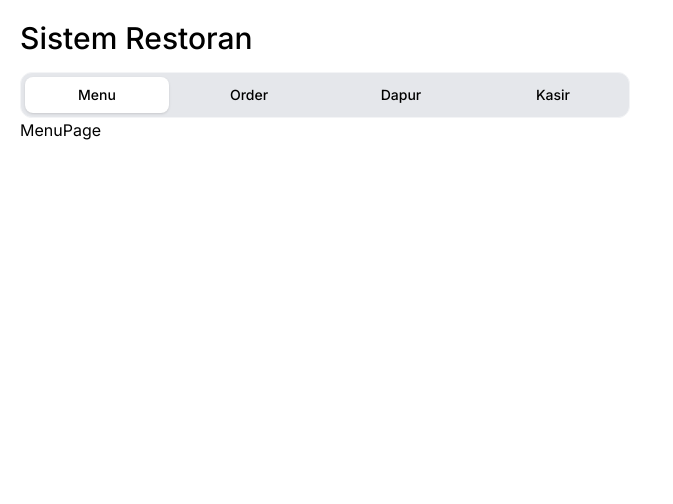
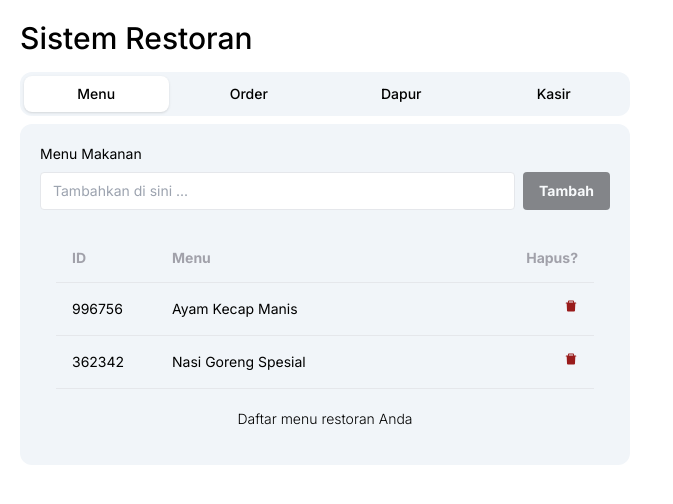
Before and after one commit to linggamdj/ambisius-lab-assignment, a Next.js app: page /menu in a window 1280 px wide. Shown: the top 504 px of the page, without its empty margins (0-673 px from the left). Built offline with nearby package versions, Linux system fonts and the light colour scheme.

Commit message:
feat: menu section

```diff
--- a/app/components/Navbar/Navbar.tsx
+++ b/app/components/Navbar/Navbar.tsx
@@ -8,14 +8,14 @@ const Navbar = () => {
 
   return (
     <>
-      <div className="overflow-hidden rounded-xl border border-gray-100 bg-gray-200 p-1">
+      <div className="overflow-hidden rounded-xl bg-slate-100 p-1 mb-2">
         <ul className="flex items-center gap-2 text-sm font-medium">
           <li className="flex-1">
             <Link
               href="/menu"
               className={`${
                 path === "/menu" ? "bg-white shadow" : ""
-              } flex items-center justify-center gap-2 rounded-lg px-3 py-2 hover:bg-white hover:text-gray-700`}
+              } flex items-center justify-center gap-2 rounded-lg px-3 py-2`}
             >
               Menu
             </Link>
@@ -25,7 +25,7 @@ const Navbar = () => {
               href="/order"
               className={`${
                 path === "/order" ? "bg-white shadow" : ""
-              } flex items-center justify-center gap-2 rounded-lg px-3 py-2 hover:bg-white hover:text-gray-700`}
+              } flex items-center justify-center gap-2 rounded-lg px-3 py-2`}
             >
               Order
             </Link>
@@ -35,7 +35,7 @@ const Navbar = () => {
               href="/dapur"
               className={`${
                 path === "/dapur" ? "bg-white shadow" : ""
-              } flex items-center justify-center gap-2 rounded-lg px-3 py-2 hover:bg-white hover:text-gray-700`}
+              } flex items-center justify-center gap-2 rounded-lg px-3 py-2`}
             >
               Dapur
             </Link>
@@ -45,7 +45,7 @@ const Navbar = () => {
               href="/kasir"
               className={`${
                 path === "/kasir" ? "bg-white shadow" : ""
-              } flex items-center justify-center gap-2 rounded-lg px-3 py-2 hover:bg-white hover:text-gray-700`}
+              } flex items-center justify-center gap-2 rounded-lg px-3 py-2`}
             >
               Kasir
             </Link>
--- a/app/menu/page.tsx
+++ b/app/menu/page.tsx
@@ -1,7 +1,108 @@
-import React from "react";
+"use client";
+
+import React, { useState, useEffect } from "react";
+import { AiFillDelete } from "react-icons/ai";
 
 const MenuPage = () => {
-  return <div>MenuPage</div>;
+  const [menus, setMenus] = useState<any>(null);
+  const [menu, setMenu] = useState<string>("");
+  const [loading, setLoading] = useState<Boolean>(false);
+
+  useEffect(() => {
+    setLoading(true);
+
+    let local: any = localStorage.getItem("menus");
+
+    if (local === null) {
+      localStorage.setItem(
+        "menus",
+        `[{"id":"996756","name":"Ayam Kecap Manis"},{"id":"362342","name":"Nasi Goreng Spesial"}]`
+      );
+      local = localStorage.getItem("menus");
+    }
+
+    setMenus(JSON.parse(local));
+
+    setLoading(false);
+  }, []);
+
+  const addHandler: any = () => {
+    menus.push({
+      id: Math.floor(100000 + Math.random() * 900000).toString(),
+      name: menu,
+    });
+
+    localStorage.setItem("menus", JSON.stringify(menus));
+    setMenus(menus);
+    setMenu("");
+  };
+
+  const deleteHandler: any = (id: string) => {
+    const filtered = menus.filter((menu: any) => menu.id !== id);
+
+    localStorage.setItem("menus", JSON.stringify(filtered));
+    setMenus(filtered);
+  };
+
+  return (
+    <section className="menu">
+      <div className="h-auto p-5 rounded-xl bg-slate-100 text-sm">
+        <p>Menu Makanan</p>
+        <div className="flex my-2">
+          <input
+            value={menu}
+            onChange={(e) => {
+              setMenu(e.target.value);
+            }}
+            className="border rounded w-full py-2 px-3 focus:outline-none"
+            type="text"
+            name="menu"
+            placeholder="Tambahkan di sini ..."
+          />
+          <button
+            onClick={addHandler}
+            className="ml-2 bg-zinc-900 hover:bg-zinc-700 text-white font-bold py-2 px-4 rounded disabled:opacity-50"
+            disabled={!menu}
+          >
+            Tambah
+          </button>
+        </div>
+
+        <div className="overflow-auto p-4">
+          <table className="table-auto w-full text-left">
+            <thead className="align-stretch text-zinc-400">
+              <tr className="border-b">
+                <th className="h-12 px-4 text-left w-[100px]">ID</th>
+                <th className="h-12 px-4 text-left">Menu</th>
+                <th className="h-12 px-4 text-right">Hapus?</th>
+              </tr>
+            </thead>
+            <tbody>
+              {menus
+                ? menus?.map((menu: any) => {
+                    return (
+                      <tr key={+menu.id} className="border-b">
+                        <td className="p-4 align-middle">{menu.id}</td>
+                        <td className="p-4 align-middle">{menu.name}</td>
+                        <td className="flex justify-end p-4">
+                          <button onClick={() => deleteHandler(menu.id)}>
+                            <AiFillDelete className="text-red-800" />
+                          </button>
+                        </td>
+                      </tr>
+                    );
+                  })
+                : null}
+            </tbody>
+          </table>
+
+          <p className="text-center font-light mt-5">
+            Daftar menu restoran Anda
+          </p>
+        </div>
+      </div>
+    </section>
+  );
 };
 
 export default MenuPage;
--- a/package.json
+++ b/package.json
@@ -19,6 +19,7 @@
     "postcss": "8.4.30",
     "react": "18.2.0",
     "react-dom": "18.2.0",
+    "react-icons": "^4.11.0",
     "tailwindcss": "3.3.3",
     "typescript": "5.2.2"
   }
```
Also changed, not shown: 1 other file (tests, documents, lock files or other folders).
